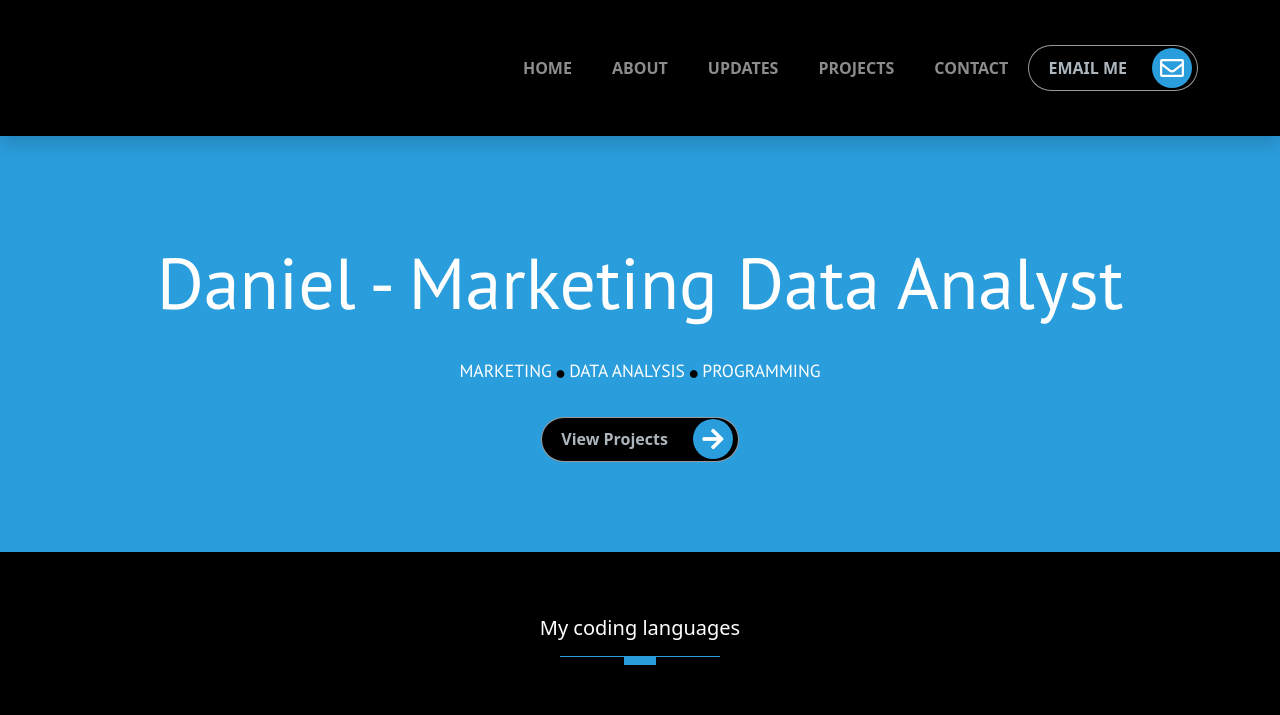
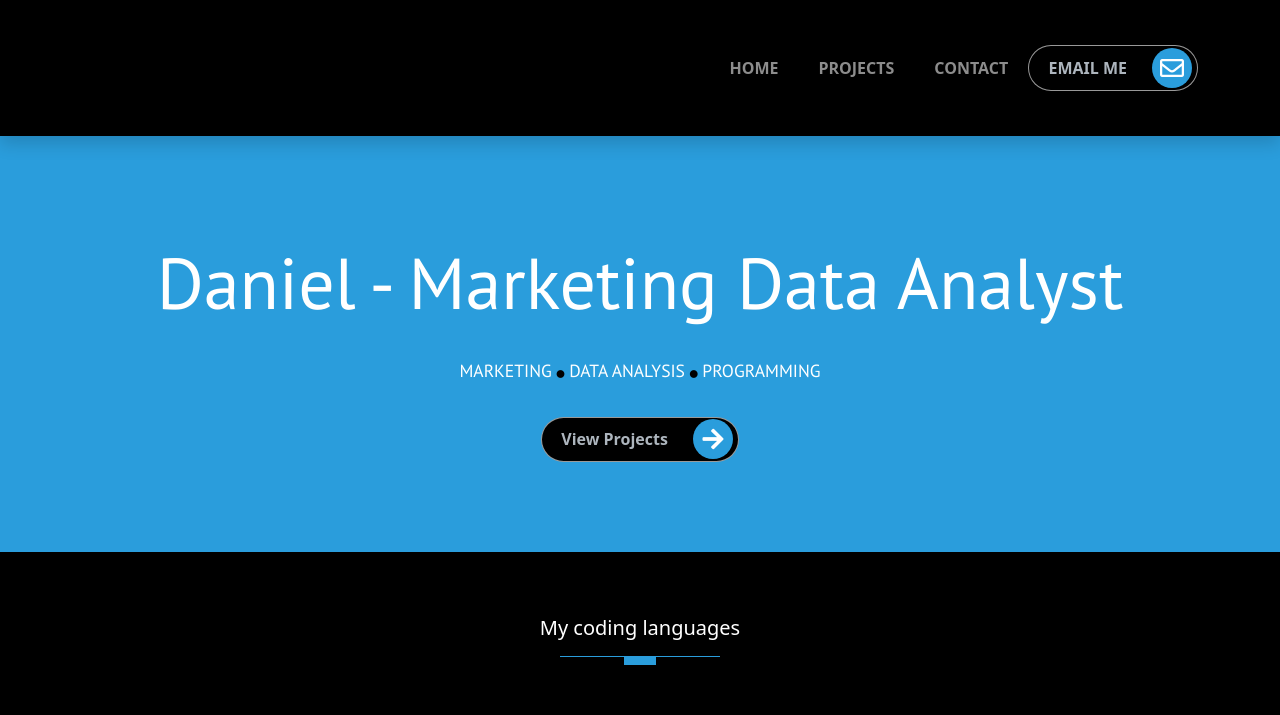
Before and after one commit to sofadebo/danielofad.github.io, a website: page index.html in a window 1280 px wide. Shown: the top 715 px of the page. Drawn offline with nearby package versions, Linux system fonts and the light colour scheme.

Commit message:
Update index.html

```diff
--- a/index.html
+++ b/index.html
@@ -21,8 +21,8 @@
         <div class="collapse navbar-collapse justify-content-end" id="navbarNav">
           <ul class="navbar-nav">
             <li class="nav-item pb-0"><a class="nav-link" aria-current="page" href="#">Home</a></li>
-            <li class="nav-item pb-0"><a class="nav-link" href="#">About</a></li>
-            <li class="nav-item pb-0"><a class="nav-link" href="#">Updates</a></li>
+<!--             <li class="nav-item pb-0"><a class="nav-link" href="#">About</a></li> -->
+<!--             <li class="nav-item pb-0"><a class="nav-link" href="#">Updates</a></li> -->
             <li class="nav-item pb-0"><a class="nav-link" href="#projects">Projects</a></li>
             <li class="nav-item"><a class="nav-link" href="#contact">Contact</a></li>
           </ul>
```
